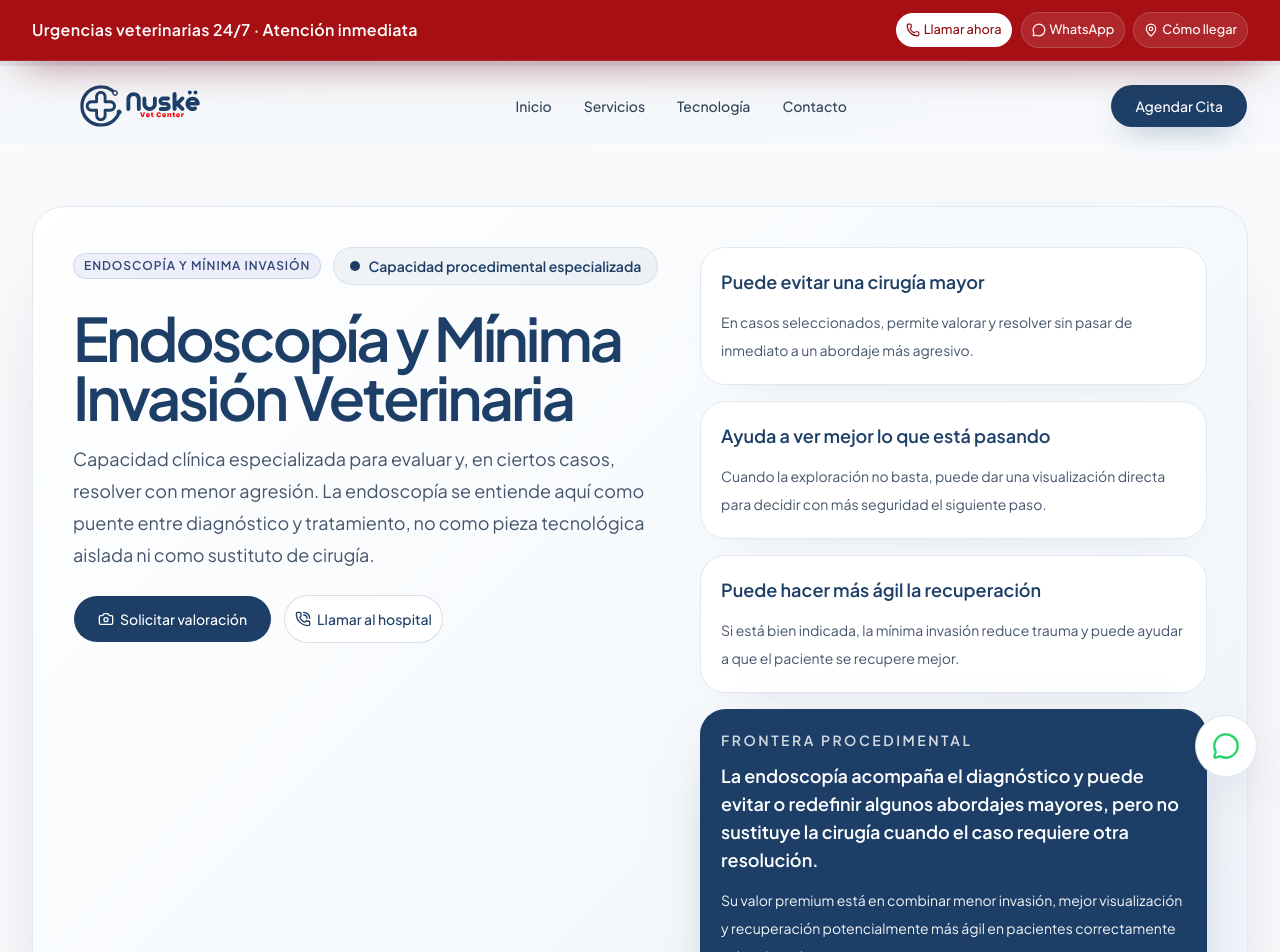
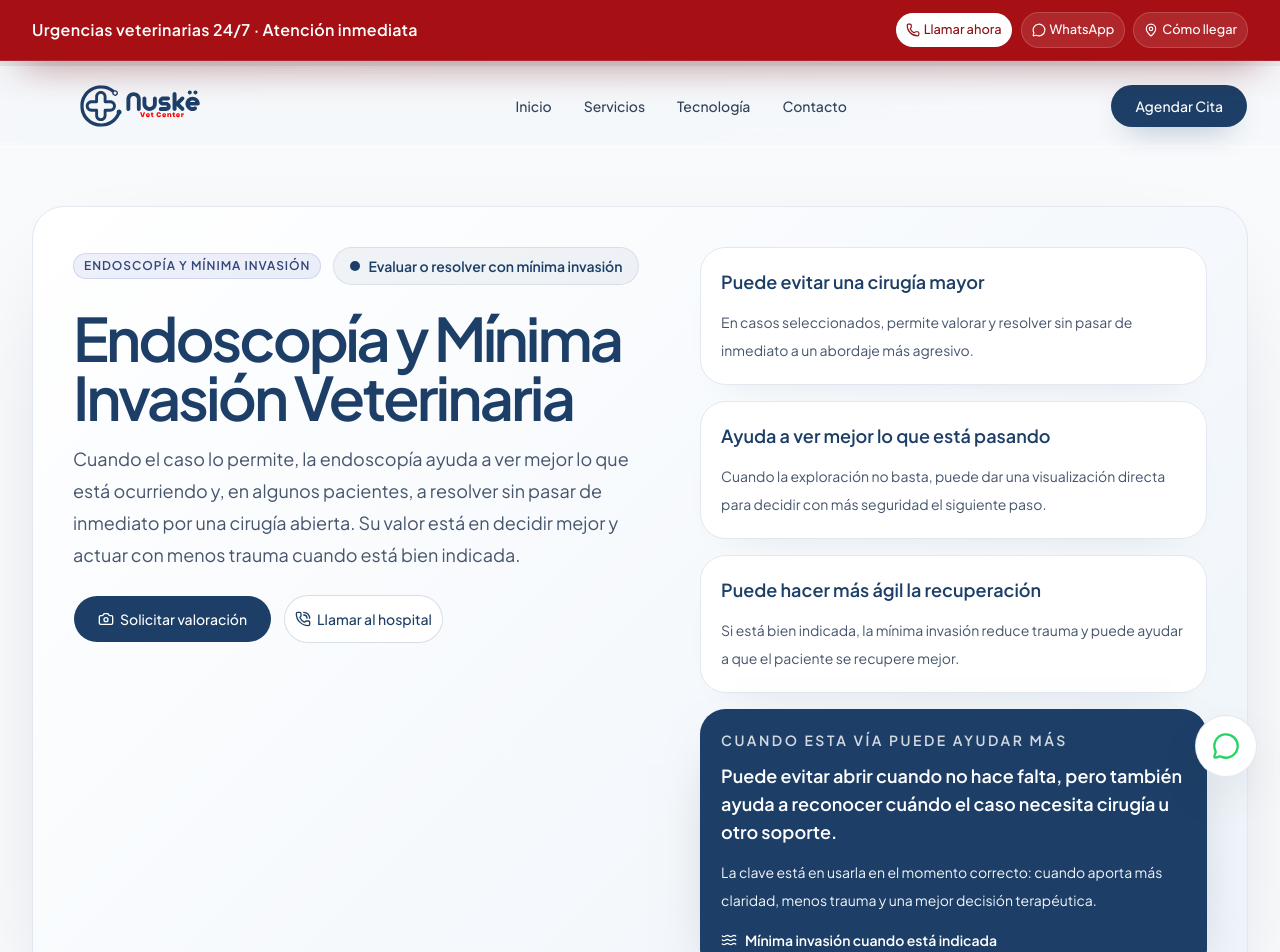
Before and after one commit to ray-calvo/NewWebNuskeTech, a Next.js app: page /endoscopia in a window 1280 px wide. Shown: the top 952 px of the page. Built offline with nearby package versions, Linux system fonts and the light colour scheme.

Commit message:
refactor: align clinical hero editorial tone across P1

```diff
--- a/src/features/marketing/components/cirugia/CirugiaHero.tsx
+++ b/src/features/marketing/components/cirugia/CirugiaHero.tsx
@@ -28,10 +28,10 @@ export function CirugiaHero() {
                 Cirugía Hospitalaria y Procedimientos Especializados
               </h1>
               <p className="text-lg leading-8 text-slate-600">
-                Capacidad quirúrgica hospitalaria para pacientes que requieren
-                intervención, control anestésico, monitoreo y continuidad
-                clínica. La cirugía se presenta como proceso médico integral,
-                no como lista aislada de procedimientos.
+                Valoración y resolución quirúrgica para pacientes que necesitan
+                intervenirse con seguridad anestésica, monitoreo y seguimiento
+                cercano. Aquí importa decidir bien cuándo operar y cómo
+                acompañar la recuperación.
               </p>
             </div>
 
@@ -77,20 +77,20 @@ export function CirugiaHero() {
 
             <section className="rounded-[1.6rem] border border-primary/10 bg-primary p-5 text-white shadow-[0_20px_60px_-36px_rgba(15,23,42,0.5)]">
               <p className="text-sm font-semibold uppercase tracking-[0.18em] text-white/80">
-                Cirugía como sistema clínico
+                Si el paciente está inestable
               </p>
               <p className="mt-3 text-lg font-semibold text-white">
-                Si el paciente está inestable, la ruta correcta puede iniciar en
-                urgencias antes de pasar a resolución quirúrgica.
+                La ruta correcta puede empezar en urgencias antes de definir si
+                conviene operar.
               </p>
               <p className="mt-3 text-sm leading-7 text-slate-100">
-                La cirugía hospitalaria se integra con valoración crítica,
-                diagnóstico y monitoreo para decidir el momento y el soporte
-                más adecuados del procedimiento.
+                Primero importa estabilizar, aclarar el cuadro y valorar el
+                riesgo. Después se decide el mejor momento y soporte para la
+                intervención.
               </p>
               <div className="mt-4 inline-flex items-center gap-2 text-sm font-semibold text-white">
                 <HeartPulse aria-hidden={true} className="h-4 w-4" />
-                Coordinación con urgencias y paciente crítico
+                Coordinación con urgencias y monitoreo
               </div>
             </section>
           </div>
--- a/src/features/marketing/components/diagnostico/DiagnosticoHero.tsx
+++ b/src/features/marketing/components/diagnostico/DiagnosticoHero.tsx
@@ -19,7 +19,7 @@ export function DiagnosticoHero() {
               <Badge variant="secondary">Diagnóstico hospitalario</Badge>
               <div className="inline-flex items-center gap-2 rounded-full border border-primary/10 bg-primary/5 px-4 py-2 text-sm font-semibold text-primary">
                 <span className="h-2.5 w-2.5 rounded-full bg-primary" />
-                Soporte para decisiones clínicas
+                Aclarar el cuadro y decidir mejor
               </div>
             </div>
 
@@ -28,10 +28,10 @@ export function DiagnosticoHero() {
                 Diagnóstico Hospitalario para Casos Complejos
               </h1>
               <p className="text-lg leading-8 text-slate-600">
-                Capacidad diagnóstica transversal para sostener decisiones
-                clínicas en urgencias, cirugía, hospitalización y seguimiento.
-                El diagnóstico se entiende aquí como sistema hospitalario de
-                precisión, no como lista aislada de estudios.
+                Cuando la exploración no basta, el diagnóstico ayuda a entender
+                mejor el cuadro, priorizar riesgos y decidir qué tratamiento o
+                procedimiento conviene seguir. No se trata de pedir estudios
+                por pedirlos, sino de tomar mejores decisiones.
               </p>
             </div>
 
@@ -47,7 +47,7 @@ export function DiagnosticoHero() {
                   rel="noreferrer"
                 >
                   <Microscope aria-hidden={true} className="h-4 w-4" />
-                  Solicitar orientación
+                  Solicitar valoración
                 </a>
               </Button>
               <Button
@@ -81,20 +81,19 @@ export function DiagnosticoHero() {
 
             <section className="rounded-[1.6rem] border border-primary/10 bg-primary p-5 text-white shadow-[0_20px_60px_-36px_rgba(15,23,42,0.5)]">
               <p className="text-sm font-semibold uppercase tracking-[0.18em] text-white/80">
-                Frontera diagnóstica
+                Cuando hace falta más claridad
               </p>
               <p className="mt-3 text-lg font-semibold text-white">
-                El diagnóstico orienta la decisión clínica, pero no reemplaza la
-                intervención ni absorbe la endoscopía.
+                El diagnóstico ayuda a decidir mejor, pero no reemplaza una
+                cirugía o un procedimiento cuando el caso necesita resolverse.
               </p>
               <p className="mt-3 text-sm leading-7 text-slate-100">
-                Esta página debe explicar cómo se articula el criterio
-                diagnóstico con urgencias, cirugía y procedimientos, manteniendo
-                clara la frontera entre soporte y resolución.
+                Su papel es reducir incertidumbre: aclarar el cuadro, confirmar
+                riesgos y orientar el siguiente paso con menos duda.
               </p>
               <div className="mt-4 inline-flex items-center gap-2 text-sm font-semibold text-white">
                 <ScanSearch aria-hidden={true} className="h-4 w-4" />
-                Precisión diagnóstica hospitalaria
+                Apoyo a decisiones clínicas
               </div>
             </section>
           </div>
--- a/src/features/marketing/components/diagnostico/data.ts
+++ b/src/features/marketing/components/diagnostico/data.ts
@@ -41,12 +41,12 @@ export const diagnosticsPhoneHref = "tel:+524433246136";
 
 export const diagnosticsHeroHighlights: readonly DiagnosticHighlight[] = [
   {
-    title: "Diagnóstico como soporte a decisiones",
+    title: "Ayuda a decidir con más claridad",
     description:
       "Cuando el cuadro no es claro, ayuda a priorizar mejor, confirmar sospechas y definir qué sigue.",
   },
   {
-    title: "Integración con urgencias y cirugía",
+    title: "Importa antes y después de intervenir",
     description:
       "Puede ayudar tanto en cuadros agudos como antes o después de un procedimiento, cuando hace falta decidir con más certeza.",
   },
--- a/src/features/marketing/components/endoscopia/EndoscopiaHero.tsx
+++ b/src/features/marketing/components/endoscopia/EndoscopiaHero.tsx
@@ -19,7 +19,7 @@ export function EndoscopiaHero() {
               <Badge variant="secondary">Endoscopía y mínima invasión</Badge>
               <div className="inline-flex items-center gap-2 rounded-full border border-primary/10 bg-primary/5 px-4 py-2 text-sm font-semibold text-primary">
                 <span className="h-2.5 w-2.5 rounded-full bg-primary" />
-                Capacidad procedimental especializada
+                Evaluar o resolver con mínima invasión
               </div>
             </div>
 
@@ -28,10 +28,11 @@ export function EndoscopiaHero() {
                 Endoscopía y Mínima Invasión Veterinaria
               </h1>
               <p className="text-lg leading-8 text-slate-600">
-                Capacidad clínica especializada para evaluar y, en ciertos
-                casos, resolver con menor agresión. La endoscopía se entiende
-                aquí como puente entre diagnóstico y tratamiento, no como pieza
-                tecnológica aislada ni como sustituto de cirugía.
+                Cuando el caso lo permite, la endoscopía ayuda a ver mejor lo
+                que está ocurriendo y, en algunos pacientes, a resolver sin
+                pasar de inmediato por una cirugía abierta. Su valor está en
+                decidir mejor y actuar con menos trauma cuando está bien
+                indicada.
               </p>
             </div>
 
@@ -77,21 +78,19 @@ export function EndoscopiaHero() {
 
             <section className="rounded-[1.6rem] border border-primary/10 bg-primary p-5 text-white shadow-[0_20px_60px_-36px_rgba(15,23,42,0.5)]">
               <p className="text-sm font-semibold uppercase tracking-[0.18em] text-white/80">
-                Frontera procedimental
+                Cuando esta vía puede ayudar más
               </p>
               <p className="mt-3 text-lg font-semibold text-white">
-                La endoscopía acompaña el diagnóstico y puede evitar o redefinir
-                algunos abordajes mayores, pero no sustituye la cirugía cuando
-                el caso requiere otra resolución.
+                Puede evitar abrir cuando no hace falta, pero también ayuda a
+                reconocer cuándo el caso necesita cirugía u otro soporte.
               </p>
               <p className="mt-3 text-sm leading-7 text-slate-100">
-                Su valor premium está en combinar menor invasión, mejor
-                visualización y recuperación potencialmente más ágil en
-                pacientes correctamente seleccionados.
+                La clave está en usarla en el momento correcto: cuando aporta
+                más claridad, menos trauma y una mejor decisión terapéutica.
               </p>
               <div className="mt-4 inline-flex items-center gap-2 text-sm font-semibold text-white">
                 <Waves aria-hidden={true} className="h-4 w-4" />
-                Mínima invasión con criterio clínico
+                Mínima invasión cuando está indicada
               </div>
             </section>
           </div>
--- a/src/features/marketing/components/urgencias/UrgenciasHero.tsx
+++ b/src/features/marketing/components/urgencias/UrgenciasHero.tsx
@@ -27,9 +27,9 @@ export function UrgenciasHero() {
               <p className="text-lg leading-8 text-slate-600">
                 Atención inmediata para pacientes que llegan con trauma, dolor
                 agudo, compromiso respiratorio, descompensación sistémica o
-                deterioro rápido. La urgencia se aborda como proceso
-                hospitalario completo: valoración, estabilización, monitoreo y
-                continuidad clínica.
+                deterioro rápido. Aquí importa valorar, estabilizar,
+                monitorear y decidir rápido qué necesita el paciente para no
+                perder tiempo crítico.
               </p>
             </div>
 
```
Also changed, not shown: 1 other file (tests, documents, lock files or other folders).
